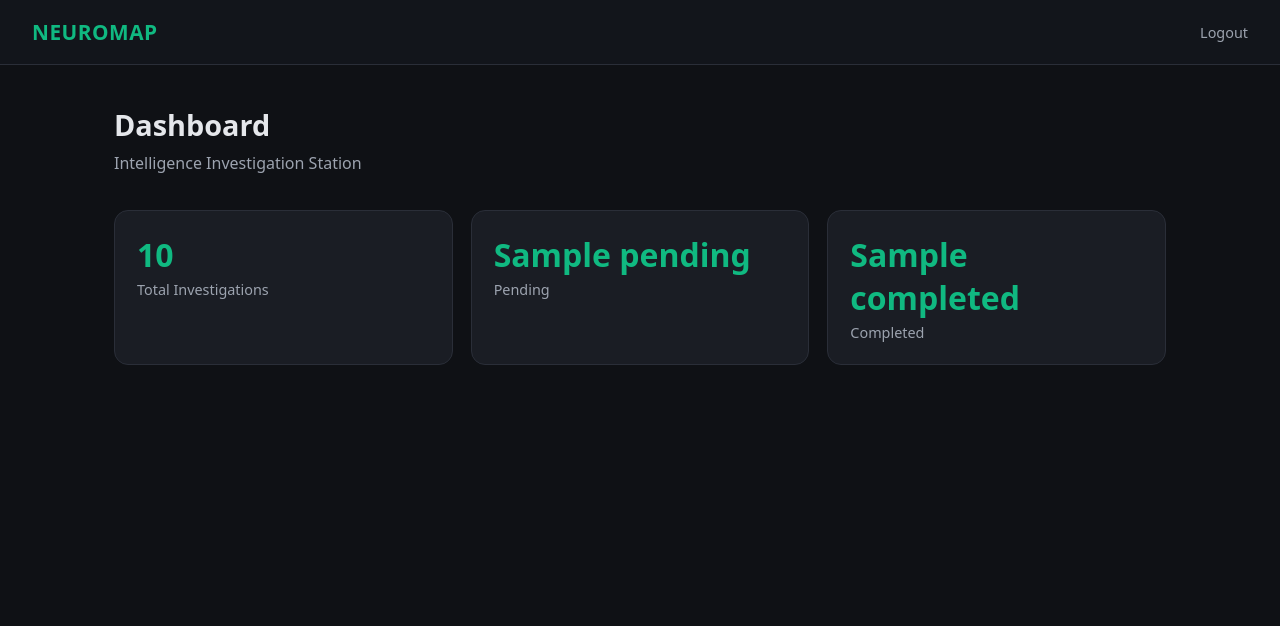
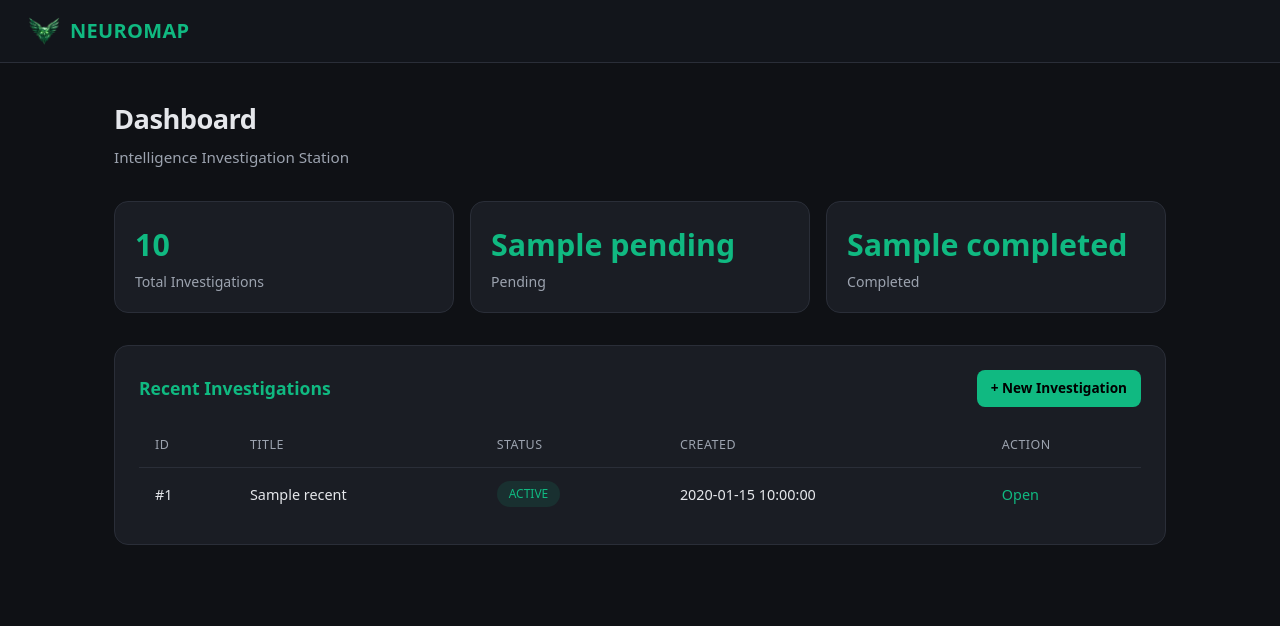
Before and after one commit to bigsamtj/NEUROMAP, a PHP site: template resources/views/dashboard.php in a window 1280 px wide. Shown: the top 626 px of the page. Run offline with PHP 8.4, Linux system fonts and the light colour scheme; the template is opened without the code that fills it: most values are stand-ins (such as "Sample title", 1, 10 or a date in 2020); data that the repository does not hold is empty.

Commit message:
Update dashboard.php

```diff
--- a/resources/views/dashboard.php
+++ b/resources/views/dashboard.php
@@ -1,190 +1,7 @@
-<!DOCTYPE html>
-<html lang="en">
-<head>
-    <meta charset="UTF-8">
-    <meta name="viewport" content="width=device-width, initial-scale=1.0">
-    <title>Dashboard — NEUROMAP</title>
-    <style>
-        :root {
-            --bg: #0f1115;
-            --card: #1a1d24;
-            --border: #2a2e38;
-            --text: #e5e7eb;
-            --muted: #9ca3af;
-            --accent: #10b981;
-            --accent-dim: rgba(16, 185, 129, 0.12);
-        }
+<?php
+$title = 'Dashboard';
+?>
 
-        * { margin: 0; padding: 0; box-sizing: border-box; }
-
-        body {
-            font-family: system-ui, -apple-system, BlinkMacSystemFont, 'Segoe UI', sans-serif;
-            background: var(--bg);
-            color: var(--text);
-            min-height: 100vh;
-        }
-
-        .topbar {
-            display: flex;
-            justify-content: space-between;
-            align-items: center;
-            padding: 18px 32px;
-            border-bottom: 1px solid var(--border);
-            background: #12151b;
-        }
-
-        .logo {
-            font-size: 1.3rem;
-            font-weight: 700;
-            color: var(--accent);
-            letter-spacing: 0.5px;
-        }
-
-        .topbar-right {
-            display: flex;
-            align-items: center;
-            gap: 20px;
-        }
-
-        .topbar-right span {
-            color: var(--muted);
-            font-size: 0.9rem;
-        }
-
-        .topbar-right a {
-            color: var(--muted);
-            text-decoration: none;
-            font-size: 0.9rem;
-        }
-
-        .topbar-right a:hover {
-            color: var(--text);
-        }
-
-        .container {
-            max-width: 1100px;
-            margin: 0 auto;
-            padding: 40px 24px;
-        }
-
-        h1 {
-            font-size: 1.8rem;
-            margin-bottom: 8px;
-        }
-
-        .subtitle {
-            color: var(--muted);
-            margin-bottom: 36px;
-        }
-
-        .stats {
-            display: grid;
-            grid-template-columns: repeat(auto-fit, minmax(200px, 1fr));
-            gap: 18px;
-            margin-bottom: 40px;
-        }
-
-        .stat-card {
-            background: var(--card);
-            border: 1px solid var(--border);
-            border-radius: 14px;
-            padding: 22px;
-        }
-
-        .stat-card .number {
-            font-size: 2rem;
-            font-weight: 700;
-            color: var(--accent);
-            margin-bottom: 4px;
-        }
-
-        .stat-card .label {
-            color: var(--muted);
-            font-size: 0.9rem;
-        }
-
-        .section-title {
-            font-size: 1.15rem;
-            margin-bottom: 16px;
-            display: flex;
-            justify-content: space-between;
-            align-items: center;
-        }
-
-        .btn {
-            display: inline-block;
-            background: var(--accent);
-            color: #000;
-            padding: 10px 18px;
-            border-radius: 8px;
-            text-decoration: none;
-            font-weight: 600;
-            font-size: 0.9rem;
-        }
-
-        .btn:hover {
-            opacity: 0.9;
-        }
-
-        .card {
-            background: var(--card);
-            border: 1px solid var(--border);
-            border-radius: 14px;
-            overflow: hidden;
-        }
-
-        table {
-            width: 100%;
-            border-collapse: collapse;
-        }
-
-        th, td {
-            padding: 14px 18px;
-            text-align: left;
-            border-bottom: 1px solid var(--border);
-            font-size: 0.92rem;
-        }
-
-        th {
-            color: var(--muted);
-            font-weight: 500;
-            font-size: 0.8rem;
-            text-transform: uppercase;
-            letter-spacing: 0.04em;
-        }
-
-        tr:last-child td {
-            border-bottom: none;
-        }
-
-        .badge {
-            display: inline-block;
-            padding: 3px 10px;
-            border-radius: 999px;
-            font-size: 0.75rem;
-            font-weight: 500;
-            background: var(--accent-dim);
-            color: var(--accent);
-        }
-
-        .empty {
-            padding: 50px;
-            text-align: center;
-            color: var(--muted);
-        }
-    </style>
-</head>
-<body>
-
-    <header class="topbar">
-        <div class="logo">NEUROMAP</div>
-        <div class="topbar-right">
-            <span><?= htmlspecialchars($user) ?></span>
-            <a href="/logout">Logout</a>
-        </div>
-    </header>
-
-    <div class="container">
 <h1>Dashboard</h1>
 <p class="subtitle">Intelligence Investigation Station</p>
 
@@ -199,4 +16,45 @@
     </div>
     <div class="stat-card">
         <div class="number"><?= $completed ?></div>
-                <div class="label">Completed</d
+        <div class="label">Completed</div>
+    </div>
+</div>
+
+<div class="card">
+    <h2>
+        Recent Investigations
+        <a href="/investigation/create" class="btn btn-primary" style="font-size: 0.85rem; padding: 8px 14px;">+ New Investigation</a>
+    </h2>
+
+    <?php if (empty($recent)): ?>
+        <div class="empty">
+            No investigations yet.<br>
+            Create your first case to begin.
+        </div>
+    <?php else: ?>
+        <table>
+            <thead>
+                <tr>
+                    <th>ID</th>
+                    <th>Title</th>
+                    <th>Status</th>
+                    <th>Created</th>
+                    <th>Action</th>
+                </tr>
+            </thead>
+            <tbody>
+                <?php foreach ($recent as $item): ?>
+                    <tr>
+                        <td>#<?= $item['id'] ?></td>
+                        <td><?= htmlspecialchars($item['title']) ?></td>
+                        <td><span class="badge"><?= htmlspecialchars($item['status']) ?></span></td>
+                        <td><?= htmlspecialchars($item['created_at']) ?></td>
+                        <td>
+                            <a href="/investigation/<?= $item['id'] ?>" style="color: var(--accent); text-decoration: none;">Open</a>
+                        </td>
+                    </tr>
+                <?php endforeach; ?>
+            </tbody>
+        </table>
+    <?php endif; ?>
+</div>
```
Lines whose indentation alone changed are shown as unchanged.
